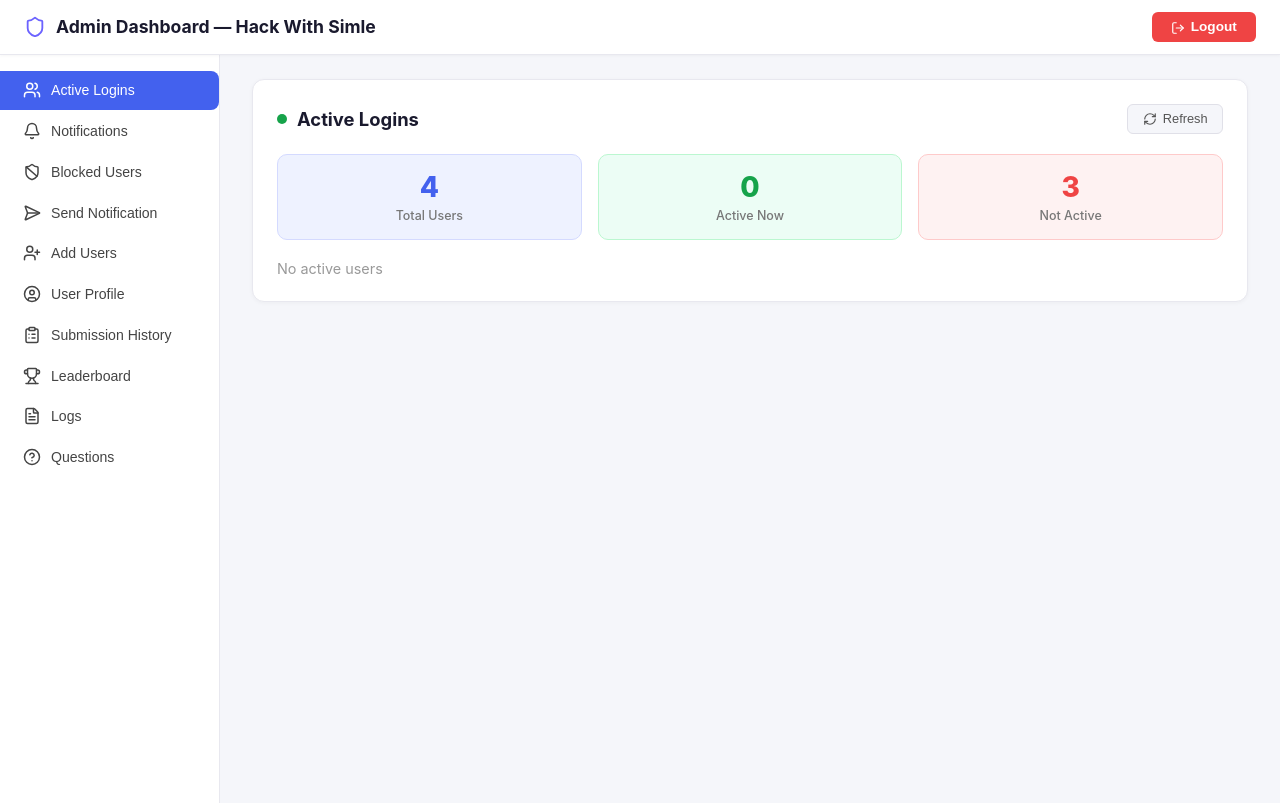
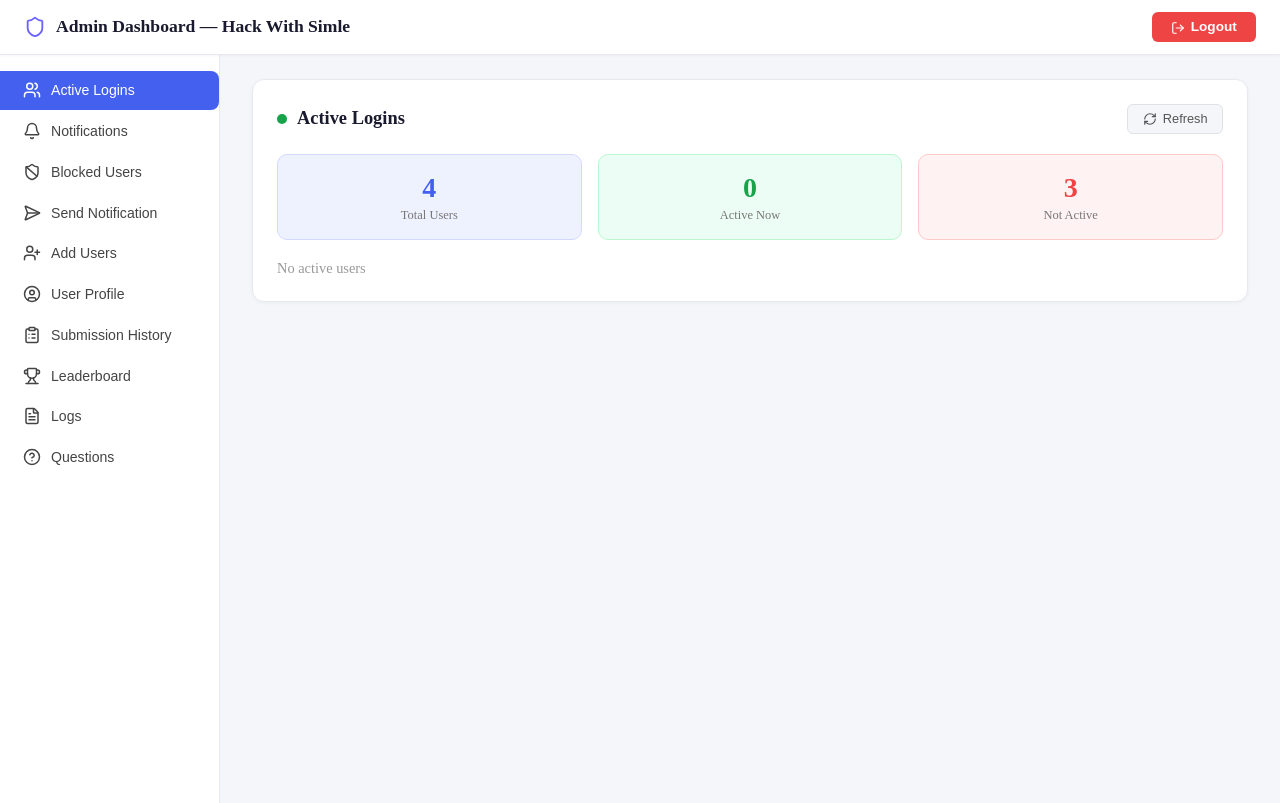
Before and after one commit to yatinsharmaa12/test, a Next.js app: page /admin in a window 1280 px wide. Built offline with nearby package versions, Linux system fonts and the light colour scheme.

Commit message:
style: Use CSS variable for font-family in admin module.

```diff
--- a/app/admin/admin.module.css
+++ b/app/admin/admin.module.css
@@ -5,7 +5,7 @@
     flex-direction: column;
     min-height: 100vh;
     background: #f5f6fa;
-    font-family: -apple-system, BlinkMacSystemFont, 'Segoe UI', Roboto, sans-serif;
+    font-family: var(--font-sans);
     color: #1a1a2e;
 }
 
```
